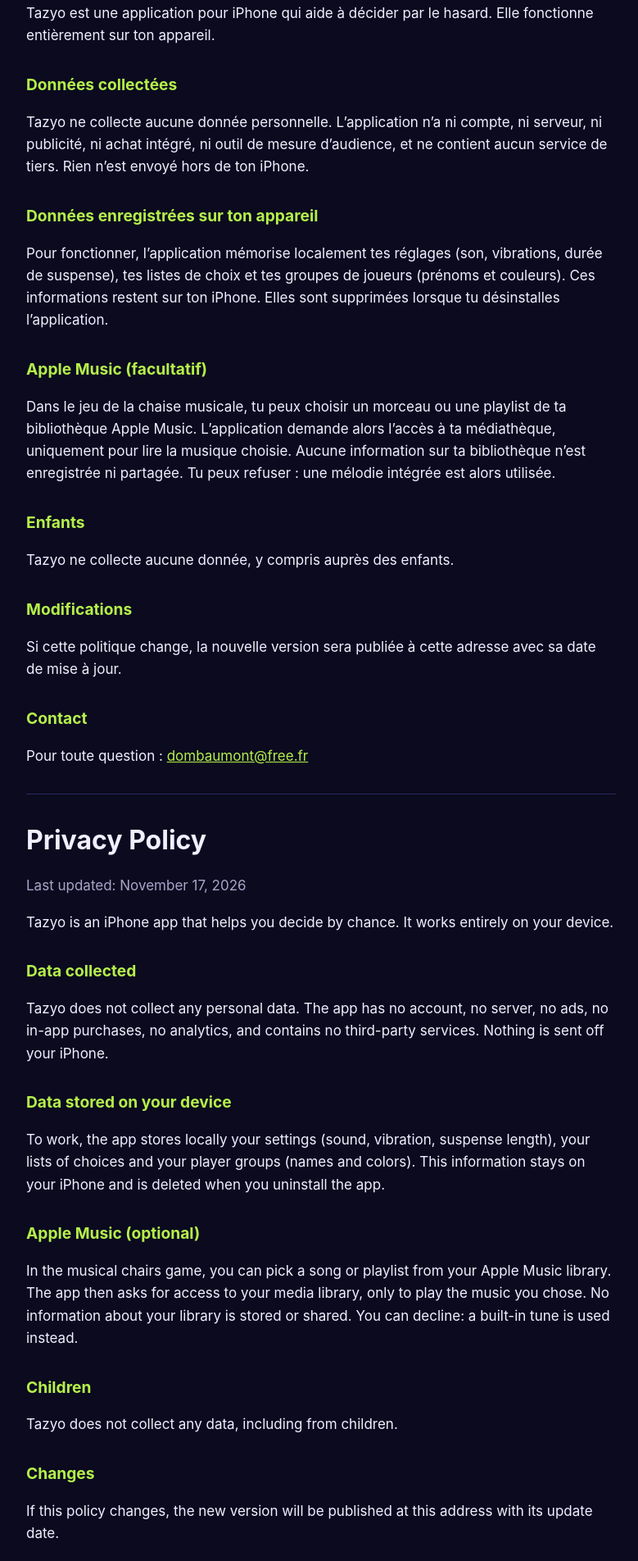
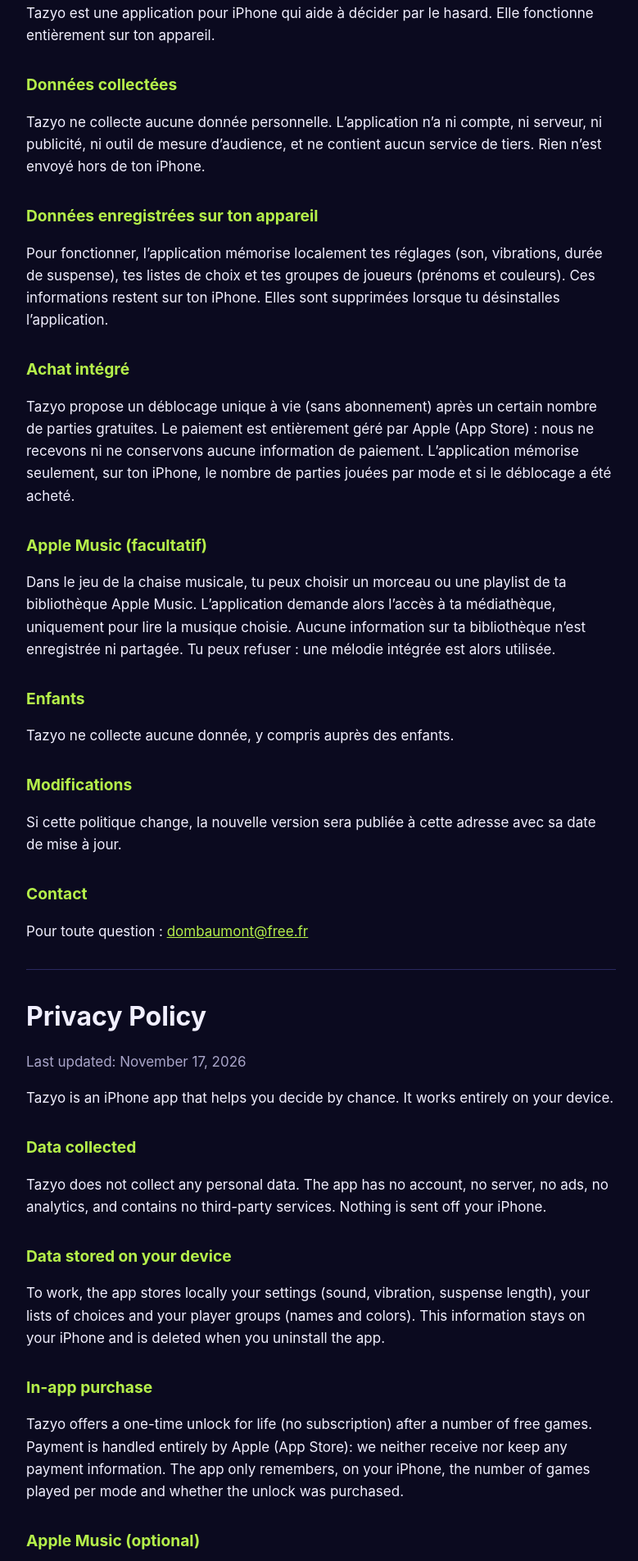
Before and after one commit to dombaumont/tazyo, a plain HTML site: page confidentialite.html in a window 1280 px wide. Shown: the part 296-2200 px from the top of the page at 82% size, without its empty margins (248-1027 px from the left). Drawn offline with Linux system fonts and the light colour scheme.

Commit message:
Politique de confidentialité : mention du déblocage unique (achat intégré)
Co-Authored-By: Claude Sonnet 5.5 <noreply@anthropic.com>

```diff
--- a/confidentialite.html
+++ b/confidentialite.html
@@ -26,9 +26,11 @@
 <p class="date">Dernière mise à jour : 17 novembre 2026</p>
 <p>Tazyo est une application pour iPhone qui aide à décider par le hasard. Elle fonctionne entièrement sur ton appareil.</p>
 <h2>Données collectées</h2>
-<p>Tazyo ne collecte aucune donnée personnelle. L’application n’a ni compte, ni serveur, ni publicité, ni achat intégré, ni outil de mesure d’audience, et ne contient aucun service de tiers. Rien n’est envoyé hors de ton iPhone.</p>
+<p>Tazyo ne collecte aucune donnée personnelle. L’application n’a ni compte, ni serveur, ni publicité, ni outil de mesure d’audience, et ne contient aucun service de tiers. Rien n’est envoyé hors de ton iPhone.</p>
 <h2>Données enregistrées sur ton appareil</h2>
 <p>Pour fonctionner, l’application mémorise localement tes réglages (son, vibrations, durée de suspense), tes listes de choix et tes groupes de joueurs (prénoms et couleurs). Ces informations restent sur ton iPhone. Elles sont supprimées lorsque tu désinstalles l’application.</p>
+<h2>Achat intégré</h2>
+<p>Tazyo propose un déblocage unique à vie (sans abonnement) après un certain nombre de parties gratuites. Le paiement est entièrement géré par Apple (App Store) : nous ne recevons ni ne conservons aucune information de paiement. L’application mémorise seulement, sur ton iPhone, le nombre de parties jouées par mode et si le déblocage a été acheté.</p>
 <h2>Apple Music (facultatif)</h2>
 <p>Dans le jeu de la chaise musicale, tu peux choisir un morceau ou une playlist de ta bibliothèque Apple Music. L’application demande alors l’accès à ta médiathèque, uniquement pour lire la musique choisie. Aucune information sur ta bibliothèque n’est enregistrée ni partagée. Tu peux refuser : une mélodie intégrée est alors utilisée.</p>
 <h2>Enfants</h2>
@@ -44,9 +46,11 @@
 <p class="date">Last updated: November 17, 2026</p>
 <p>Tazyo is an iPhone app that helps you decide by chance. It works entirely on your device.</p>
 <h2>Data collected</h2>
-<p>Tazyo does not collect any personal data. The app has no account, no server, no ads, no in-app purchases, no analytics, and contains no third-party services. Nothing is sent off your iPhone.</p>
+<p>Tazyo does not collect any personal data. The app has no account, no server, no ads, no analytics, and contains no third-party services. Nothing is sent off your iPhone.</p>
 <h2>Data stored on your device</h2>
 <p>To work, the app stores locally your settings (sound, vibration, suspense length), your lists of choices and your player groups (names and colors). This information stays on your iPhone and is deleted when you uninstall the app.</p>
+<h2>In-app purchase</h2>
+<p>Tazyo offers a one-time unlock for life (no subscription) after a number of free games. Payment is handled entirely by Apple (App Store): we neither receive nor keep any payment information. The app only remembers, on your iPhone, the number of games played per mode and whether the unlock was purchased.</p>
 <h2>Apple Music (optional)</h2>
 <p>In the musical chairs game, you can pick a song or playlist from your Apple Music library. The app then asks for access to your media library, only to play the music you chose. No information about your library is stored or shared. You can decline: a built-in tune is used instead.</p>
 <h2>Children</h2>
@@ -62,9 +66,11 @@
 <p class="date">Última actualización: 17 de noviembre de 2026</p>
 <p>Tazyo es una aplicación para iPhone que ayuda a decidir por azar. Funciona por completo en tu dispositivo.</p>
 <h2>Datos recopilados</h2>
-<p>Tazyo no recopila ningún dato personal. La aplicación no tiene cuenta, servidor, anuncios, compras integradas ni herramientas de analítica, y no contiene servicios de terceros. Nada sale de tu iPhone.</p>
+<p>Tazyo no recopila ningún dato personal. La aplicación no tiene cuenta, servidor, anuncios ni herramientas de analítica, y no contiene servicios de terceros. Nada sale de tu iPhone.</p>
 <h2>Datos guardados en tu dispositivo</h2>
 <p>Para funcionar, la aplicación guarda localmente tus ajustes (sonido, vibración, duración del suspense), tus listas de opciones y tus grupos de jugadores (nombres y colores). Esta información permanece en tu iPhone y se elimina al desinstalar la aplicación.</p>
+<h2>Compra integrada</h2>
+<p>Tazyo ofrece un desbloqueo único para siempre (sin suscripción) tras un número de partidas gratis. El pago lo gestiona por completo Apple (App Store): no recibimos ni conservamos ninguna información de pago. La aplicación solo recuerda, en tu iPhone, el número de partidas jugadas por modo y si se compró el desbloqueo.</p>
 <h2>Apple Music (opcional)</h2>
 <p>En el juego de las sillas musicales puedes elegir una canción o una lista de tu biblioteca de Apple Music. La aplicación solicita entonces acceso a tu biblioteca multimedia, solo para reproducir la música elegida. No se guarda ni se comparte ninguna información sobre tu biblioteca. Puedes rechazarlo: se usará una melodía integrada.</p>
 <h2>Menores</h2>
```
Also changed, not shown: index.html (+9 -3 lines).
